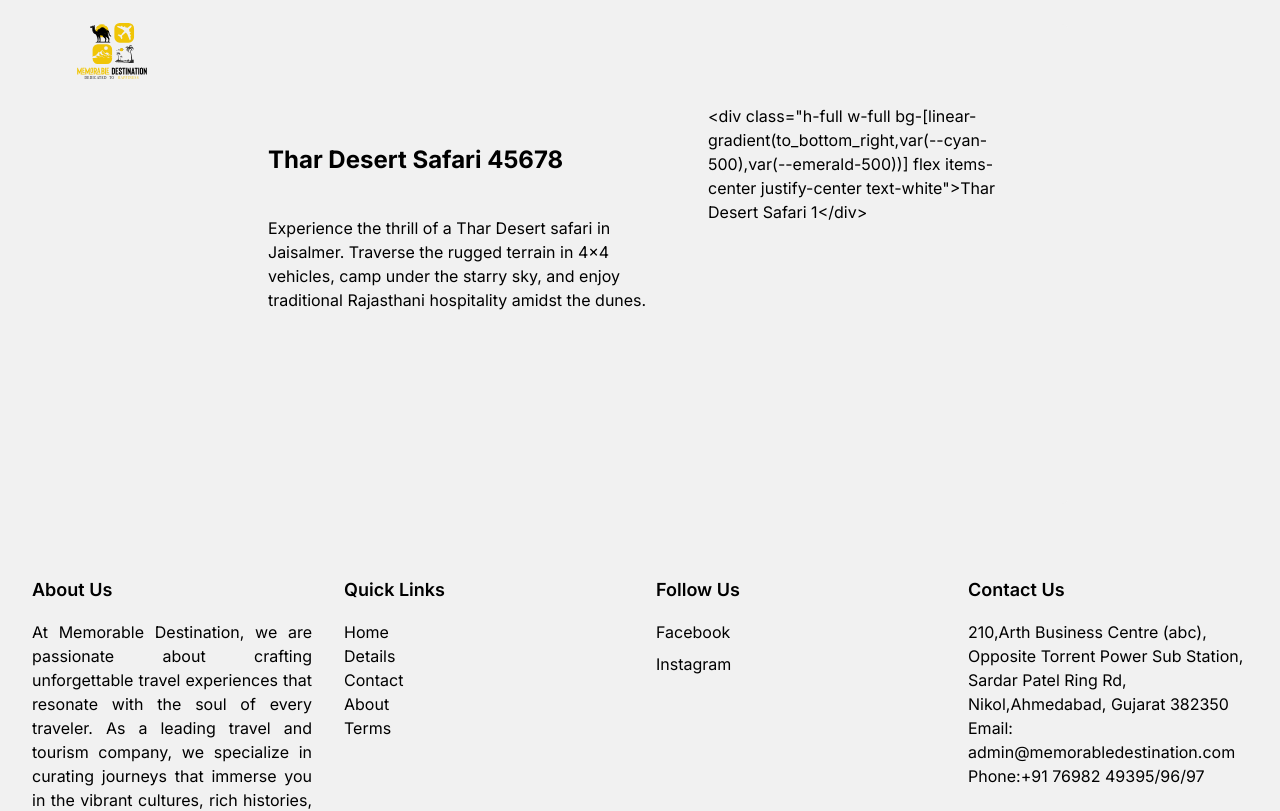
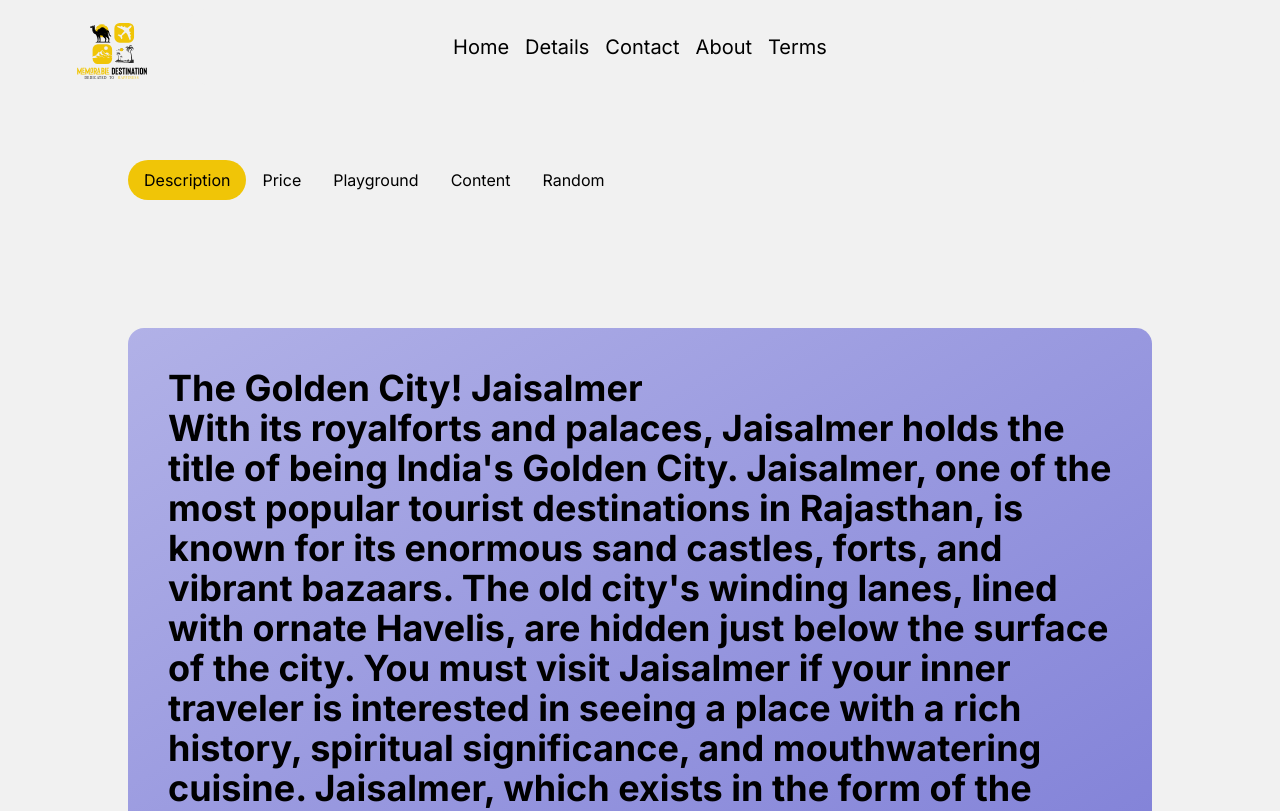
Before and after one commit to vishwakarma-kuldeep/memorable-destination-next, a Next.js app: page /tours/1 in a window 1280 px wide. Shown: the top 811 px of the page. Built offline with nearby package versions, Linux system fonts and the light colour scheme.

Commit message:
New Commit

```diff
--- a/src/app/tours/[tourId]/page.tsx
+++ b/src/app/tours/[tourId]/page.tsx
@@ -1,6 +1,7 @@
 "use client";
 import React, { useRef } from "react";
 import { StickyScrollCard } from "../../../components/StickyScrollCard";
+import { SingleTourPage } from "@/components/SingleTourPage";
 
 
 
@@ -11,8 +12,9 @@
   const cardId = params.tourId;
 
   return (
-      <div className=" flex items-center justify-center  bg-white text-black  h-[33rem] top-[2rem] ">
-        <StickyScrollCard cardId={cardId} />
+      <div className=" flex items-center justify-center bg-white text-black  h-full top-[2rem] overflow-scroll ">
+        {/* <StickyScrollCard cardId={cardId} /> */}
+        <SingleTourPage cardId={cardId}/>
     </div>
   );
 };
--- a/src/components/Cards.tsx
+++ b/src/components/Cards.tsx
@@ -64,7 +64,7 @@
 
                       }}
                   >
-                    {/* <Link href={"/tours/" + card.id} >  </Link> */}
+
                     View Details
                   </Button>
                 </div>
--- /dev/null
+++ b/src/components/SingleTourPage.tsx
@@ -0,0 +1,96 @@
+"use client";
+
+import Image from "next/image";
+import { Tabs } from "./ui/tabs";
+import data from "@/data/web_constants.json";
+
+export function SingleTourPage({ cardId }: { cardId: any }) {
+  const filterCard = data.cards.find((card: { id: string | number | any }) => {
+    // console.log(card.id);
+    return card.id === +cardId;
+  });
+//   console.log(filterCard);
+
+  const tabs = [
+    {
+      title: "Description",
+      value: "description",
+      content: (
+        <div className="w-full overflow-hidden relative h-full rounded-2xl p-10 text-xl md:text-4xl font-bold bg-white bg-gradient-to-br from-pink to-light-blue">
+          {/* <p>Description</p> */}
+          <h2>{filterCard?.title}</h2>
+          {/* <div className="text-[1rem] p-8">{filterCard?.description}</div> */}
+          {
+            filterCard?.description.includes('<') || filterCard?.description.includes('>') ? (
+                <div dangerouslySetInnerHTML={{ __html: filterCard?.description }} className="text-lg" />
+                ) : (
+                <div>{filterCard?.description}</div>
+            )
+          }
+
+        </div>
+      ),
+    },
+    {
+      title: "Price",
+      value: "price",
+      content: (
+        <div className="w-full overflow-hidden relative h-full rounded-2xl p-10  md:text-4xl font-bold border-2 bg-white border:linear-gradient(light-blue,blue) ">
+          <h2>{filterCard?.title}</h2>
+          <div >
+            Price starts From <b>Rs. {filterCard?.price_info}</b>
+          </div>
+          {/* <DummyContent /> */}
+        </div>
+      ),
+    },
+    {
+      title: "Playground",
+      value: "playground",
+      content: (
+        <div className="w-full overflow-hidden relative h-full rounded-2xl p-10 text-xl md:text-4xl font-bold  bg-gradient-to-br from-pink to-light-blue">
+          <p>Playground tab</p>
+          <DummyContent />
+        </div>
+      ),
+    },
+    {
+      title: "Content",
+      value: "content",
+      content: (
+        <div className="w-full overflow-hidden relative h-full rounded-2xl p-10 text-xl md:text-4xl font-bold bg-gradient-to-br from-pink to-light-blue">
+          <p>Content tab</p>
+          <DummyContent />
+        </div>
+      ),
+    },
+    {
+      title: "Random",
+      value: "random",
+      content: (
+        <div className="w-full overflow-hidden relative h-full rounded-2xl p-10 text-xl md:text-4xl font-bold text-black bg-gradient-to-br from-pink to-light-blue">
+          <p>Random tab</p>
+          <DummyContent />
+        </div>
+      ),
+    },
+  ];
+
+  return (
+    <div className="h-[20rem] md:h-[40rem] [perspective:1000px] relative b flex flex-col max-w-5xl mx-auto w-full  items-start justify-start my-40 ">
+      <Tabs tabs={tabs} />
+    </div>
+  );
+}
+
+const DummyContent = () => {
+  return (
+    <Image
+      src="/logo.png"
+      alt="dummy image"
+      width="900"
+      height="900"
+      className="object-cover object-left-top h-[60%]  md:h-[90%] absolute -bottom-10 inset-x-0 w-[90%] rounded-xl mx-auto"
+    />
+  );
+};
--- /dev/null
+++ b/src/components/ui/tabs.tsx
@@ -0,0 +1,124 @@
+"use client";
+
+import { useState } from "react";
+import { motion } from "framer-motion";
+import { cn } from "@/utils/cn";
+
+type Tab = {
+  title: string;
+  value: string;
+  content?: string | React.ReactNode | any;
+};
+
+export const Tabs = ({
+  tabs: propTabs,
+  containerClassName,
+  activeTabClassName,
+  tabClassName,
+  contentClassName,
+}: {
+  tabs: Tab[];
+  containerClassName?: string;
+  activeTabClassName?: string;
+  tabClassName?: string;
+  contentClassName?: string;
+}) => {
+  const [active, setActive] = useState<Tab>(propTabs[0]);
+  const [tabs, setTabs] = useState<Tab[]>(propTabs);
+
+  const moveSelectedTabToTop = (idx: number) => {
+    const newTabs = [...propTabs];
+    const selectedTab = newTabs.splice(idx, 1);
+    newTabs.unshift(selectedTab[0]);
+    setTabs(newTabs);
+    setActive(newTabs[0]);
+  };
+
+  const [hovering, setHovering] = useState(false);
+
+  return (
+    <>
+      <div
+        className={cn(
+          "flex flex-row items-center justify-start [perspective:1000px] relative overflow-auto sm:overflow-visible no-visible-scrollbar max-w-full w-full",
+          containerClassName
+        )}
+      >
+        {propTabs.map((tab, idx) => (
+          <button
+            key={tab.title}
+            onClick={() => {
+              moveSelectedTabToTop(idx);
+            }}
+            onMouseEnter={() => setHovering(true)}
+            onMouseLeave={() => setHovering(false)}
+            className={cn("relative px-4 py-2 rounded-full", tabClassName)}
+            style={{
+              transformStyle: "preserve-3d",
+            }}
+          >
+            {active.value === tab.value && (
+              <motion.div
+                layoutId="clickedbutton"
+                transition={{ type: "spring", bounce: 0.3, duration: 0.6 }}
+                className={cn(
+                  "absolute inset-0 bg-yellow dark:bg-zinc-800 rounded-full ",
+                  activeTabClassName
+                )}
+              />
+            )}
+
+            <span className="relative block  dark:text-black">
+              {tab.title}
+            </span>
+          </button>
+        ))}
+      </div>
+      <FadeInDiv
+        tabs={tabs}
+        active={active}
+        key={active.value}
+        hovering={hovering}
+        className={cn("mt-32", contentClassName)}
+      />
+    </>
+  );
+};
+
+export const FadeInDiv = ({
+  className,
+  tabs,
+  hovering,
+}: {
+  className?: string;
+  key?: string;
+  tabs: Tab[];
+  active: Tab;
+  hovering?: boolean;
+}) => {
+  const isActive = (tab: Tab) => {
+    return tab.value === tabs[0].value;
+  };
+  return (
+    <div className="relative w-full h-full">
+      {tabs.map((tab, idx) => (
+        <motion.div
+          key={tab.value}
+          layoutId={tab.value}
+          style={{
+            scale: 1 - idx * 0.1,
+            top: hovering ? idx * -50 : 0,
+            zIndex: -idx,
+            opacity: idx < 3 ? 1 - idx * 0.1 : 0,
+          }}
+          animate={{
+            y: isActive(tab) ? [0, 40, 0] : 0,
+          }}
+          className={cn("w-full h-full absolute top-0 left-0", className)}
+        >
+          {tab.content}
+        </motion.div>
+      ))}
+    </div>
+  );
+};
--- a/src/data/web_constants.json
+++ b/src/data/web_constants.json
@@ -36,8 +36,7 @@
       "image": "/logo.png",
       "link": "http://example.com/card2_link",
       "title": "Card 2 title",
-      "description": "Card 2 description<br /> By addressing the warning as described above, you can ensure that your code remains compatible with future changes to JavaScript module syntax and adhere to best practices.",
-      "extra": "Card 2 extra info",
+      "description": "<h1 className='font-bold text-center py-10'>Welcome to Jaisalmer!</h1> <ol type='number' className=' list-inside px-10 leading-relaxed'> <li> Visit Jaisalmer, India's Golden City with a rich history, spiritual significance, and mouthwatering cuisine </li> <li> Explore the famous Maharaja JaisalSingh, one of the most visited historical sites in India </li> <li> Enjoy the unique charm of Jaisalmer's Golden Fort, Patwon ki Haveli, and Salam Singh ki Haveli </li> <li> Experience the thrilling adventure activities, desert safaris, unmatched hospitality, and local culture </li> <li> Discover the enchanting Kuldhara Village, Desert National Park, and Jaisalmer War Museum </li> <li> Enjoy a desert camp stay with Rajasthani Folk Dance, bonfire, and DJ night </li> <li> Taste the local cuisine and try famous dishes like Dal Baati Churma, Rajasthani Kadhi, and Gatte ki Sabzi </li> </ol> <h2 className='text-3xl font-semibold text-center py-10'>Your Jaisalmer Tour Inclusions:</h2> <ol className='list-disc list-inside px-10'> <li>2 Nights Accommodation in Jaisalmer</li> <li>Daily Breakfast</li> <li>Sightseeing and desert camp stay</li> <li>Cultural activities, folk dance, and Rajasthani dinner</li> <li>Drop at Jaisalmer Railway Station / Bus Stand</li> </ol>",
       "slug": "card-1-title",
       "price_info": "Card 2 price info",
       "content": [
--- a/tailwind.config.ts
+++ b/tailwind.config.ts
@@ -13,10 +13,9 @@
     "./src/app/**/*.{js,ts,jsx,tsx,mdx}",
   ],
   // darkMode: "class",
-  lightMode:'class',
+  lightMode: "class",
   theme: {
     extend: {
-
       animation: {
         scroll:
           "scroll var(--animation-duration, 40s) var(--animation-direction, forwards) linear infinite",
@@ -34,20 +33,24 @@
           "conic-gradient(from 180deg at 50% 50%, var(--tw-gradient-stops))",
       },
     },
-    colors:{
-      transparent: 'transparent',
-      current: 'currentColor',
-      'light-green': '#D91A5D',
-      'white':'#f1f1f1',
-      'sky-blue': '#0099D2',
-      'green': '#006651',
-      'blue': '#1a0ae0', //0e0587 1a0ae0
-      'black': '#000000',
-      'yellow': '#F0C507',
-      'silver': '#ecebff'
-    }
+    colors: {
+      transparent: "transparent",
+      current: "currentColor",
+      "light-green": "#D91A5D",
+      white: "#f1f1f1",
+      "sky-blue": "#0099D2",
+      green: "#006651",
+      blue: "#1a0ae0", //0e0587 1a0ae0
+      black: "#000000",
+      yellow: "#F0C507",
+      silver: "#ecebff",
+      violet: "#9500FF",
+      purple: "#7B1FA2",
+      pink:'#B1B1E7',
+      "light-blue":"#7F7FD7"
+    },
   },
-  // #D91A5D,
+
   plugins: [addVariablesForColors],
 };
 
@@ -62,5 +65,4 @@
   });
 }
 
-
 export default config;
```
